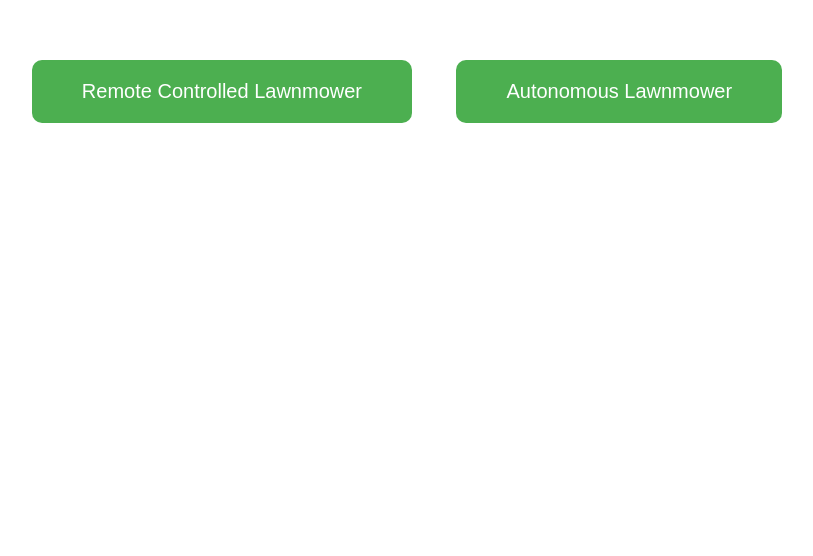
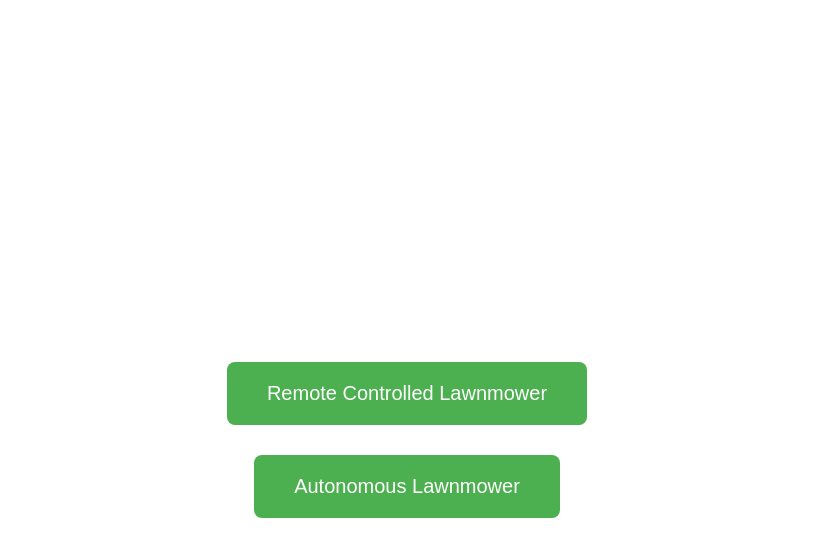
Before and after one commit to vivekgandam/eeelawnmower, a plain HTML site: page index.html in a window 1280 px wide. Shown: the whole page, without its empty margins (233-1046 px from the left). Drawn offline with Linux system fonts and the light colour scheme.

Commit message:
Update index.html

```diff
--- a/index.html
+++ b/index.html
@@ -3,30 +3,29 @@
 <head>
     <meta charset="UTF-8">
     <meta name="viewport" content="width=device-width, initial-scale=1.0">
-    <title>Lawnmower Selection</title>
+    <title>Lawnmower Options</title>
     <style>
         body {
             font-family: Arial, sans-serif;
             margin: 0;
             padding: 0;
-            box-sizing: border-box;
+            overflow-x: hidden;
         }
         .container {
             display: flex;
             flex-direction: column;
             align-items: center;
             justify-content: center;
-            height: 100vh;
+            min-height: 100vh;
         }
         .clickable {
-            display: inline-block;
-            margin: 20px;
-            padding: 20px 40px;
+            margin: 15px;
+            padding: 15px 30px;
             background-color: #4CAF50;
             color: white;
-            text-decoration: none;
             font-size: 18px;
-            border-radius: 10px;
+            border: none;
+            border-radius: 8px;
             cursor: pointer;
         }
         .clickable:hover {
@@ -43,7 +42,7 @@
             background-color: #f44336;
             color: white;
             border: none;
-            border-radius: 5px;
+            border-radius: 8px;
             cursor: pointer;
         }
         .back-button:hover {
@@ -52,69 +51,64 @@
         /* Responsive Design */
         @media (min-width: 1024px) {
             .container {
-                height: auto;
                 padding: 40px;
             }
             .clickable {
                 font-size: 20px;
-                padding: 20px 50px;
+                padding: 20px 40px;
             }
         }
     </style>
 </head>
 <body>
     <div class="container" id="main-container">
-        <div id="buttons-container">
-            <div class="clickable" id="remote-lawnmower" onclick="showSection('remote')">Remote Controlled Lawnmower</div>
-            <div class="clickable" id="autonomous-lawnmower" onclick="showSection('autonomous')">Autonomous Lawnmower</div>
-        </div>
+        <button class="clickable" id="remote-button" onclick="showSection('remote')">Remote Controlled Lawnmower</button>
+        <button class="clickable" id="autonomous-button" onclick="showSection('autonomous')">Autonomous Lawnmower</button>
     </div>
 
     <div class="section" id="remote-section">
         <h1>Remote Controlled Lawnmower</h1>
-        <p>This is the information about the Remote Controlled Lawnmower.</p>
+        <p>This section contains information about the Remote Controlled Lawnmower.</p>
         <button class="back-button" onclick="goBack()">Back</button>
     </div>
 
     <div class="section" id="autonomous-section">
         <h1>Autonomous Lawnmower</h1>
-        <p>This is the information about the Autonomous Lawnmower.</p>
+        <p>This section contains information about the Autonomous Lawnmower.</p>
         <button class="back-button" onclick="goBack()">Back</button>
     </div>
 
     <script>
         function showSection(type) {
-            // Hide buttons container
-            document.getElementById('buttons-container').style.display = 'none';
+            // Hide both buttons
+            document.getElementById("remote-button").style.display = "none";
+            document.getElementById("autonomous-button").style.display = "none";
 
-            // Show respective section
-            if (type === 'remote') {
-                document.getElementById('remote-section').style.display = 'block';
-                document.getElementById('autonomous-lawnmower').style.display = 'none';
-            } else if (type === 'autonomous') {
-                document.getElementById('autonomous-section').style.display = 'block';
-                document.getElementById('remote-lawnmower').style.display = 'none';
+            // Show the respective section
+            if (type === "remote") {
+                document.getElementById("remote-section").style.display = "block";
+            } else if (type === "autonomous") {
+                document.getElementById("autonomous-section").style.display = "block";
             }
 
             // Scroll to the section
             setTimeout(() => {
-                document.getElementById(`${type}-section`).scrollIntoView({ behavior: 'smooth' });
+                document.getElementById(`${type}-section`).scrollIntoView({ behavior: "smooth" });
             }, 100);
         }
 
         function goBack() {
             // Hide all sections
-            document.getElementById('remote-section').style.display = 'none';
-            document.getElementById('autonomous-section').style.display = 'none';
+            document.getElementById("remote-section").style.display = "none";
+            document.getElementById("autonomous-section").style.display = "none";
 
-            // Show buttons container
-            document.getElementById('buttons-container').style.display = 'flex';
-            document.getElementById('remote-lawnmower').style.display = 'inline-block';
-            document.getElementById('autonomous-lawnmower').style.display = 'inline-block';
+            // Show both buttons
+            document.getElementById("remote-button").style.display = "inline-block";
+            document.getElementById("autonomous-button").style.display = "inline-block";
 
-            // Scroll to the top
+            // Scroll back to the top
             setTimeout(() => {
-                document.getElementById('main-container').scrollIntoView({ behavior: 'smooth' });
+                document.getElementById("main-container").scrollIntoView({ behavior: "smooth" });
             }, 100);
         }
     </script>
```
